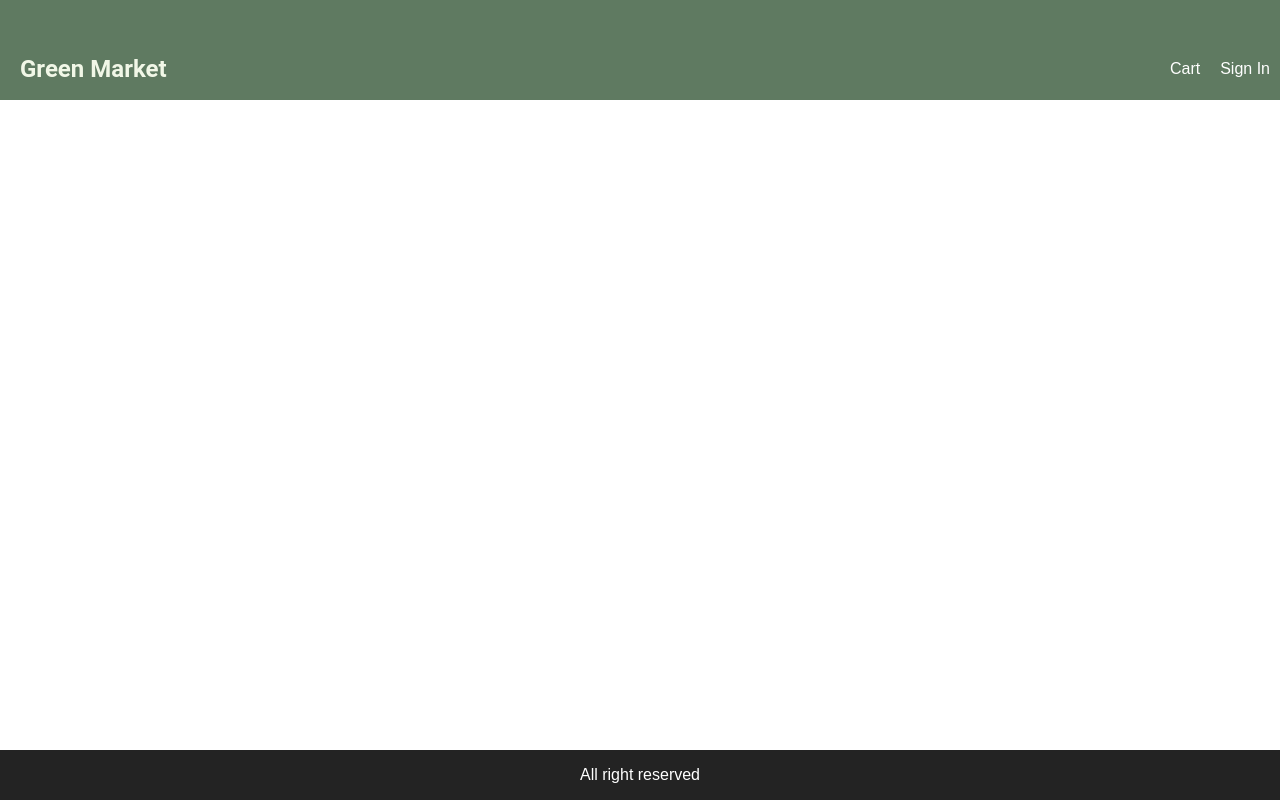
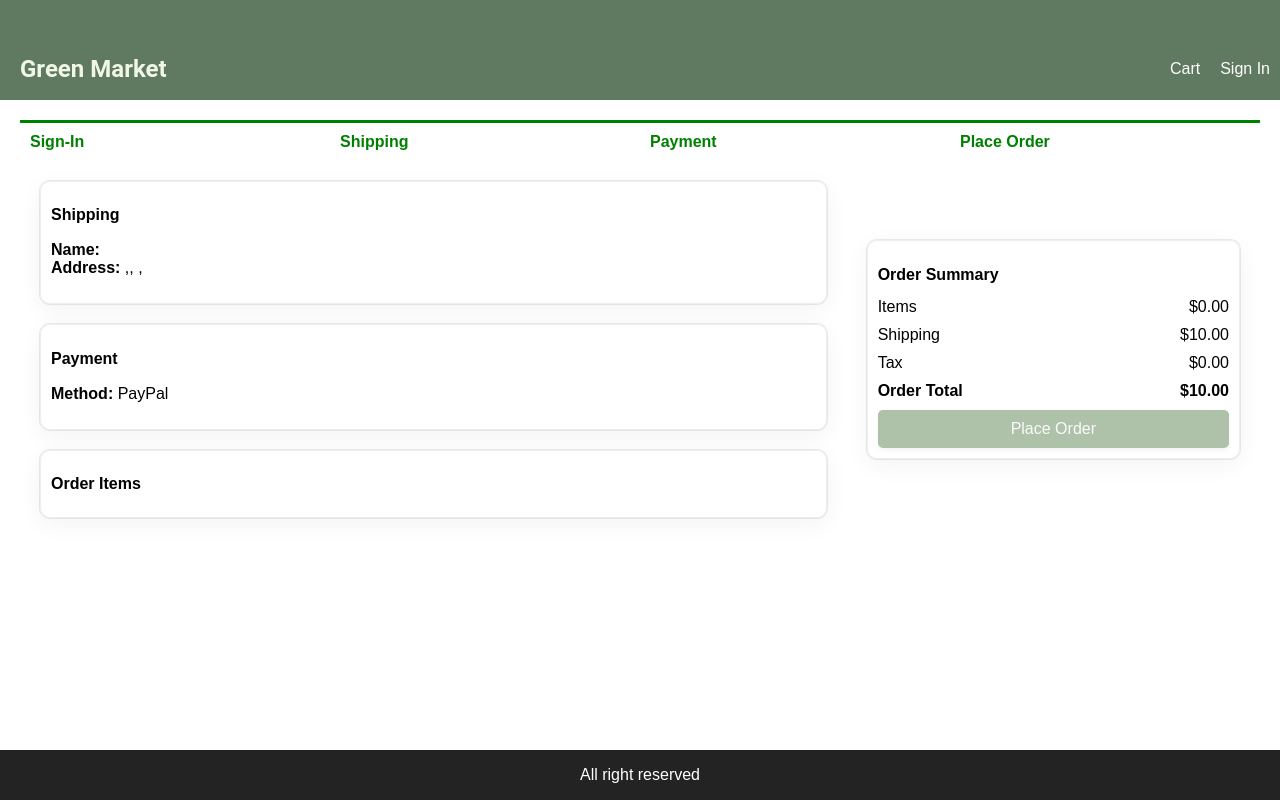
Before and after one commit to jennnyheo/e-commerce-app, a React (Create React App) app in the folder front-end/: page /placeorder in a window 1280 px wide. Built offline with nearby package versions, Linux system fonts and the light colour scheme.

Commit message:
ADD payment screen

```diff
--- a/front-end/src/App.js
+++ b/front-end/src/App.js
@@ -4,6 +4,8 @@
 import { signout } from "./actions/userActions";
 import CartScreen from "./screens/CartScreen";
 import HomeScreen from "./screens/HomeScreen";
+import PaymentMethodScreen from "./screens/PaymentMethodScreen";
+import PlaceOrderScreen from "./screens/PlaceOrderScreen";
 import ProductScreen from "./screens/ProductScreen";
 import RegisterScreen from "./screens/RegisterScreen";
 import ShippingAddressScreen from "./screens/ShippingAddressScreen";
@@ -57,6 +59,8 @@
           <Route path="/signin" component={SigninScreen} />
           <Route path="/register" component={RegisterScreen} />
           <Route path="/shipping" component={ShippingAddressScreen} />
+          <Route path="/payment" component={PaymentMethodScreen} />
+          <Route path="/placeorder" component={PlaceOrderScreen} />
           <Route path="/" component={HomeScreen} exact />
         </main>
         <footer className="row center">All right reserved</footer>
--- a/front-end/src/actions/cartActions.js
+++ b/front-end/src/actions/cartActions.js
@@ -3,6 +3,7 @@
   CART_ADD_ITEM,
   CART_REMOVE_ITEM,
   CART_SAVE_SHIPPING_ADDRESS,
+  CART_SAVE_PAYMENT_METHOD,
 } from "../constants/cartConstants";
 
 export const addToCart = (productId, qty) => async (dispatch, getState) => {
@@ -30,3 +31,7 @@
   dispatch({ type: CART_SAVE_SHIPPING_ADDRESS, payload: data });
   localStorage.setItem("shippingAddress", JSON.stringify(data));
 };
+
+export const savePaymentMethod = (data) => (dispatch) => {
+  dispatch({ type: CART_SAVE_PAYMENT_METHOD, payload: data });
+};
--- a/front-end/src/actions/userActions.js
+++ b/front-end/src/actions/userActions.js
@@ -52,5 +52,6 @@
 export const signout = () => (dispatch) => {
   localStorage.removeItem("userInfo");
   localStorage.removeItem("cartItems");
+  localStorage.removeItem("shippingAddress");
   dispatch({ type: USER_SIGNIN_SIGNOUT });
 };
--- a/front-end/src/constants/cartConstants.js
+++ b/front-end/src/constants/cartConstants.js
@@ -1,3 +1,4 @@
 export const CART_ADD_ITEM = "CART_ADD_ITEM";
 export const CART_REMOVE_ITEM = "CART_REMOVE_ITEM";
 export const CART_SAVE_SHIPPING_ADDRESS = "CART_SAVE_SHIPPING_ADDRESS";
+export const CART_SAVE_PAYMENT_METHOD = "CART_SAVE_PAYMENT_METHOD";
--- a/front-end/src/index.css
+++ b/front-end/src/index.css
@@ -95,7 +95,7 @@
 }
 
 button.primary {
-  background-color: gold;
+  background-color: #adc2a9;
 }
 
 button.block {
@@ -256,9 +256,9 @@
   margin: 1rem 0;
 }
 
-form input {
+/* form input {
   height: 3.5rem;
-}
+} */
 .dropdown {
   display: inline-block;
   position: relative;
@@ -308,12 +308,43 @@
   font-weight: 700;
 }
 
-.form input {
+.form input[type="text"] {
   border: 0.23rem solid #c0c0c0;
   border-radius: 5px;
   padding-left: 3px;
+  height: 3.5rem;
 }
 
 .form input::focus {
   border: 0.23rem solid green;
 }
+
+.form input[type="radio"] {
+  margin-top: 12px;
+}
+
+.paymentForm div {
+  display: flex;
+  width: 90%;
+}
+
+.paymentForm button {
+  width: 100%;
+}
+.orderCard {
+  border: 1px solid #eeeeee;
+  border-radius: 10px;
+  padding: 10px;
+  box-shadow: rgba(0, 0, 0, 0.05) 0px 6px 24px 0px,
+    rgba(0, 0, 0, 0.08) 0px 0px 0px 1px;
+}
+.orderCard-body {
+  margin: 20px;
+}
+
+button {
+  background-color: #adc2a9;
+  color: #fbfbfb;
+  border: none;
+  box-shadow: rgba(0, 0, 0, 0.04) 0px 3px 5px;
+}
--- a/front-end/src/reducers/cartReducer.js
+++ b/front-end/src/reducers/cartReducer.js
@@ -2,6 +2,7 @@
   CART_ADD_ITEM,
   CART_REMOVE_ITEM,
   CART_SAVE_SHIPPING_ADDRESS,
+  CART_SAVE_PAYMENT_METHOD,
 } from "../constants/cartConstants";
 
 export const cartReducer = (state = { cartItems: [] }, action) => {
@@ -26,6 +27,8 @@
       };
     case CART_SAVE_SHIPPING_ADDRESS:
       return { ...state, shippingAddress: action.payload };
+    case CART_SAVE_PAYMENT_METHOD:
+      return { ...state, paymentMethod: action.payload };
     default:
       return state;
   }
--- /dev/null
+++ b/front-end/src/screens/PaymentMethodScreen.js
@@ -0,0 +1,61 @@
+import React, { useState } from "react";
+import { useDispatch, useSelector } from "react-redux";
+import { savePaymentMethod } from "../actions/cartActions";
+import CheckoutSteps from "../components/CheckoutSteps";
+
+export default function PaymentMethodScreen(props) {
+  const cart = useSelector((state) => state.cart);
+  const { shippingAddress } = cart;
+  if (!shippingAddress.address) {
+    props.history.push("/shipping");
+  }
+  const [paymentMethod, setPaymentMethod] = useState("PayPal");
+  const dispatch = useDispatch();
+  const submitHandler = (e) => {
+    e.preventDefault();
+    dispatch(savePaymentMethod(paymentMethod));
+    props.history.push("/placeorder");
+  };
+  return (
+    <div>
+      <CheckoutSteps step1 step2 step3></CheckoutSteps>
+      <form className="form paymentForm" onSubmit={submitHandler}>
+        <div>
+          <h1>Payment Method</h1>
+        </div>
+        <div>
+          <div>
+            <input
+              type="radio"
+              id="paypal"
+              value="PayPal"
+              name="paymentMethod"
+              required
+              checked
+              onChange={(e) => setPaymentMethod(e.target.value)}
+            ></input>
+            <label htmlFor="paypal">PayPal</label>
+          </div>
+
+          <div>
+            <input
+              type="radio"
+              id="stripe"
+              value="Stripe"
+              name="paymentMethod"
+              required
+              onChange={(e) => setPaymentMethod(e.target.value)}
+            ></input>
+            <label htmlFor="stripe">Stripe</label>
+          </div>
+        </div>
+        <div>
+          <label />
+          <button className="primary" type="submit">
+            Continue
+          </button>
+        </div>
+      </form>
+    </div>
+  );
+}
--- /dev/null
+++ b/front-end/src/screens/PlaceOrderScreen.js
@@ -0,0 +1,128 @@
+import React from "react";
+import { useSelector } from "react-redux";
+import { Link } from "react-router-dom";
+import CheckoutSteps from "../components/CheckoutSteps";
+
+export default function PlaceOrderScreen(props) {
+  const cart = useSelector((state) => state.cart);
+  if (!cart.paymentMethod) {
+    props.history.push("/payment");
+  }
+  const toPrice = (num) => Number(num.toFixed(2));
+  // 5.123 => "5.12" (toFixed() function covert to the String, so using Number() Change the value to Integer)=> 5.12
+  cart.itemsPrice = toPrice(
+    cart.cartItems.reduce((a, c) => a + c.qty * c.price, 0)
+  );
+  cart.shippingPrice = cart.itemsPrice > 100 ? toPrice(0) : toPrice(10);
+  cart.taxPrice = toPrice(0.15 * cart.itemsPrice);
+  cart.totalPrice = cart.itemsPrice + cart.shippingPrice + cart.taxPrice;
+  const placeOrderHandler = () => {
+    // TODO: dispatch place order action
+  };
+  return (
+    <div>
+      <CheckoutSteps step1 step2 step3 step4></CheckoutSteps>
+      <div className="row top">
+        <div className="col-2">
+          <ul>
+            <li>
+              <div className="orderCard orderCard-body">
+                <h2>Shipping</h2>
+                <p>
+                  <strong>Name:</strong> {cart.shippingAddress.fullName} <br />
+                  <strong>Address: </strong> {cart.shippingAddress.address},
+                  {cart.shippingAddress.city}, {cart.shippingAddress.postalCode}
+                  ,{cart.shippingAddress.country}
+                </p>
+              </div>
+            </li>
+            <li>
+              <div className="orderCard orderCard-body">
+                <h2>Payment</h2>
+                <p>
+                  <strong>Method:</strong> {cart.paymentMethod}
+                </p>
+              </div>
+            </li>
+            <li>
+              <div className="orderCard orderCard-body">
+                <h2>Order Items</h2>
+                <ul>
+                  {cart.cartItems.map((item) => (
+                    <li key={item.product}>
+                      <div className="row">
+                        <div>
+                          <img
+                            src={item.image}
+                            alt={item.name}
+                            className="small"
+                          ></img>
+                        </div>
+                        <div className="min-30">
+                          <Link to={`/product/${item.product}`}>
+                            {item.name}
+                          </Link>
+                        </div>
+
+                        <div>
+                          {item.qty} x ${item.price} = ${item.qty * item.price}
+                        </div>
+                      </div>
+                    </li>
+                  ))}
+                </ul>
+              </div>
+            </li>
+          </ul>
+        </div>
+        <div className="col-1">
+          <div className="orderCard orderCard-body">
+            <ul>
+              <li>
+                <h2>Order Summary</h2>
+              </li>
+              <li>
+                <div className="row">
+                  <div>Items</div>
+                  <div>${cart.itemsPrice.toFixed(2)}</div>
+                </div>
+              </li>
+              <li>
+                <div className="row">
+                  <div>Shipping</div>
+                  <div>${cart.shippingPrice.toFixed(2)}</div>
+                </div>
+              </li>
+              <li>
+                <div className="row">
+                  <div>Tax</div>
+                  <div>${cart.taxPrice.toFixed(2)}</div>
+                </div>
+              </li>
+              <li>
+                <div className="row">
+                  <div>
+                    <strong> Order Total</strong>
+                  </div>
+                  <div>
+                    <strong>${cart.totalPrice.toFixed(2)}</strong>
+                  </div>
+                </div>
+              </li>
+              <li>
+                <button
+                  type="button"
+                  onClick={placeOrderHandler}
+                  className="primary block"
+                  disabled={cart.cartItems.length === 0}
+                >
+                  Place Order
+                </button>
+              </li>
+            </ul>
+          </div>
+        </div>
+      </div>
+    </div>
+  );
+}
--- a/front-end/src/store.js
+++ b/front-end/src/store.js
@@ -21,9 +21,10 @@
     cartItems: localStorage.getItem("cartItems")
       ? JSON.parse(localStorage.getItem("cartItems"))
       : [],
-    shippingAdress: localStorage.getItem("shippingAdress")
-      ? JSON.parse(localStorage.getItem("shippingAdress"))
+    shippingAddress: localStorage.getItem("shippingAddress")
+      ? JSON.parse(localStorage.getItem("shippingAddress"))
       : {},
+    paymentMethod: "PayPal", //set the default value of payment Method
   },
 };
 const reducer = combineReducers({
```
Also changed, not shown: front-end/src/screens/ShippingAddressScreen.js (+34 -36 lines), 1 other file (tests, documents, lock files or other folders).
